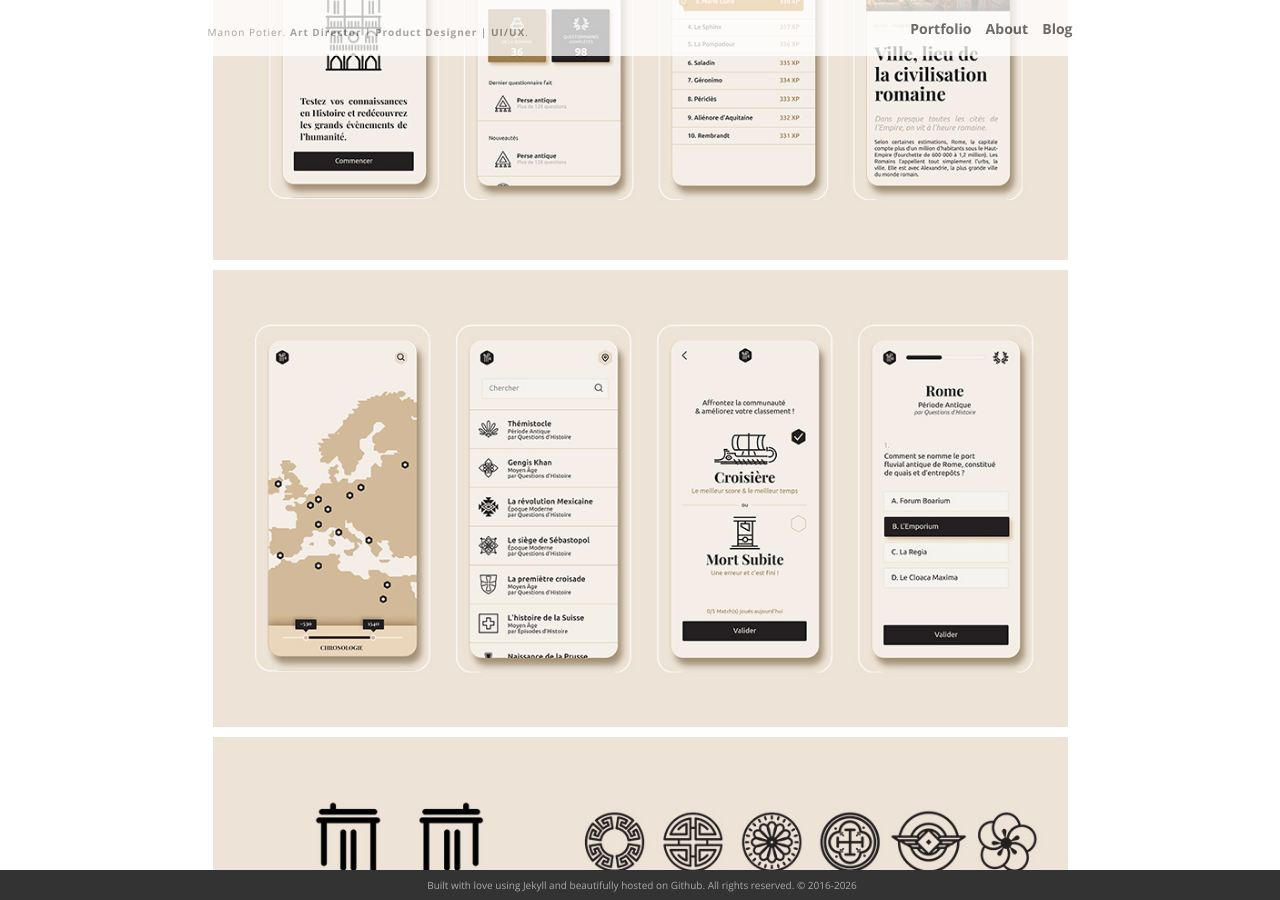
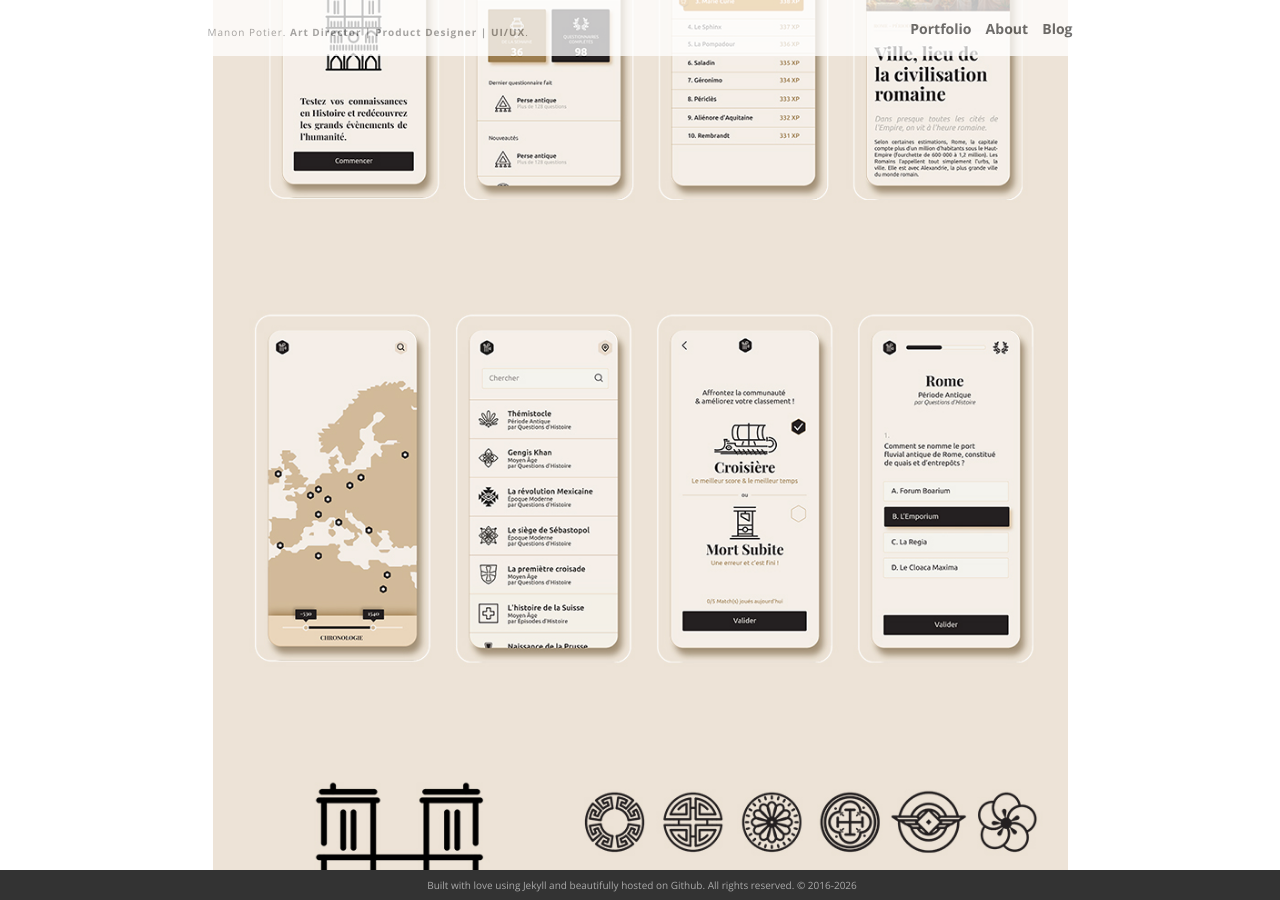
Before and after one commit to ManonStripes/manonstripes.github.io, a Jekyll site: the page built from _portfolio/03_Chronica.markdown, in a window 1280 px wide and 900 px high, scrolled down 1212 px. Built offline with Jekyll 4.4.1, drawn with Linux system fonts in a browser that asks for light colours; nearby versions of some CDN libraries.

Commit message:
Update 03_Chronica.markdown

```diff
--- a/_portfolio/03_Chronica.markdown
+++ b/_portfolio/03_Chronica.markdown
@@ -24,13 +24,7 @@
 
 <div class="img_row">
 	<img class="col three" src="{{ site.baseurl }}/img/Chronica/Chronica5.jpg" alt="" title="Chronica"/>
-</div>
-<div class="img_row">
 	<img class="col three" src="{{ site.baseurl }}/img/Chronica/Chronica3.jpg" alt="" title="Chronica"/>
-</div>
-<div class="img_row">
 	<img class="col three" src="{{ site.baseurl }}/img/Chronica/Chronica4.jpg" alt="" title="Chronica"/>
-</div>
-<div class="img_row">
 	<img class="col three" src="{{ site.baseurl }}/img/Chronica/Chronica2.jpg" alt="" title="Chronica"/>
 </div>
```
